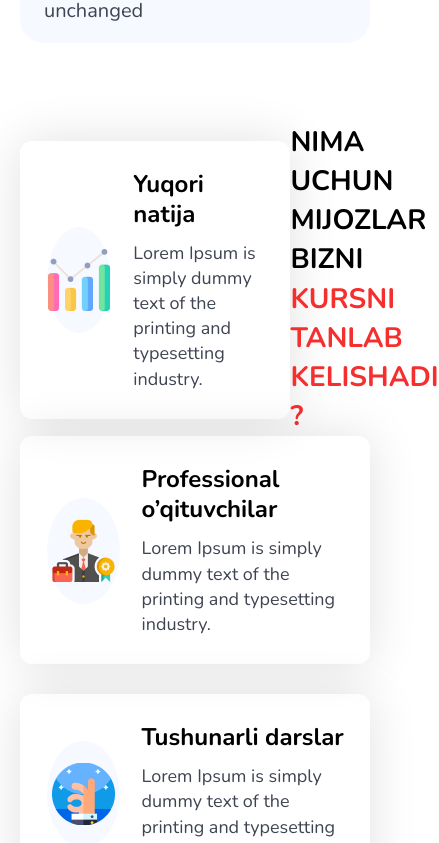
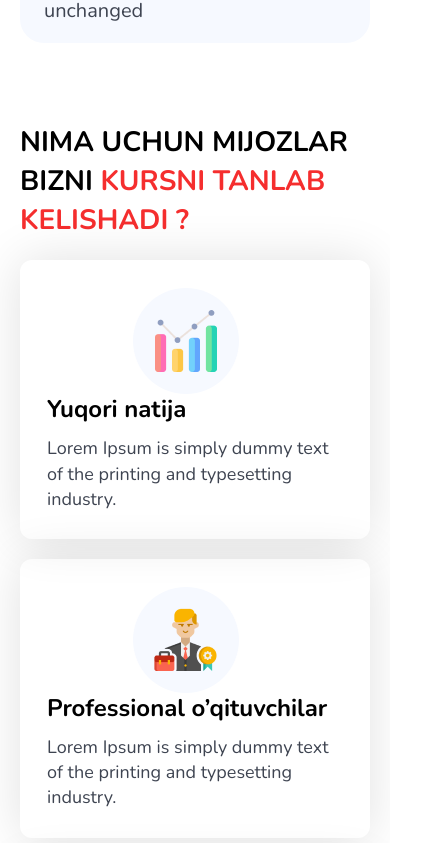
Before and after one commit to akramjonnuriddinov/online-dars, a Vue app: page / in a window 390 px wide. Shown: the part 3600-4443 px from the top of the page, 439 px wide, since content can reach past the window. Built offline with nearby package versions, Linux system fonts and the light colour scheme.

Commit message:
Add CustomerChoice media queries

```diff
--- a/src/assets/styles/main.css
+++ b/src/assets/styles/main.css
@@ -402,8 +402,24 @@
 
 .choice__title-wrapper {
   display: flex;
-  align-items: center;
-  justify-content: space-between;
+  flex-direction: column-reverse;
+  gap: 20px;
+  margin-bottom: 20px;
+}
+
+@media screen and (min-width: 992px) {
+  .choice__title-wrapper {
+    flex-direction: row;
+    align-items: center;
+    justify-content: space-between;
+  }
+}
+
+@media screen and (max-width: 550px) {
+  .choice__list-item {
+    flex-direction: column;
+    width: 100%;
+  }
 }
 
 .choice__title {
```
